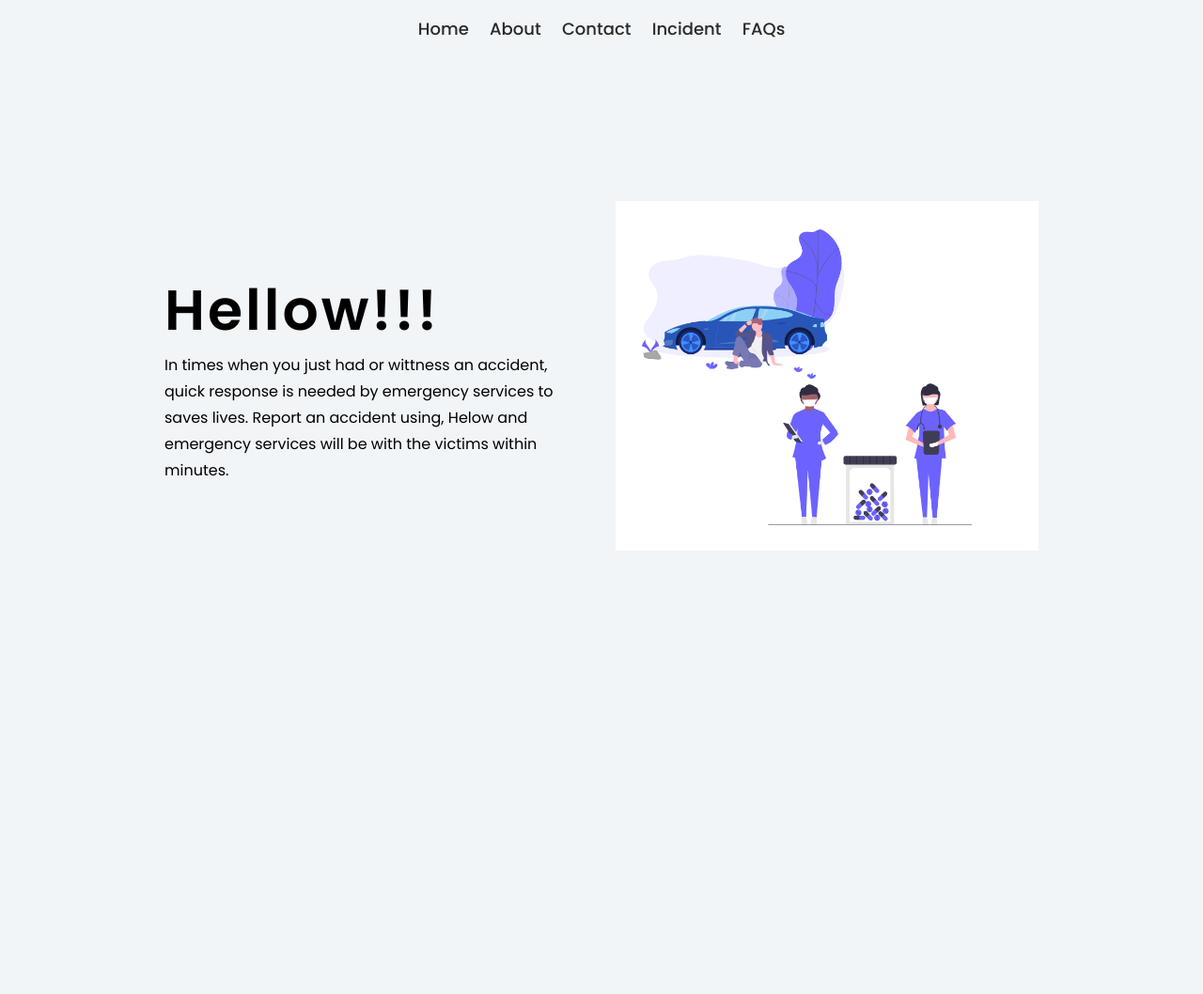
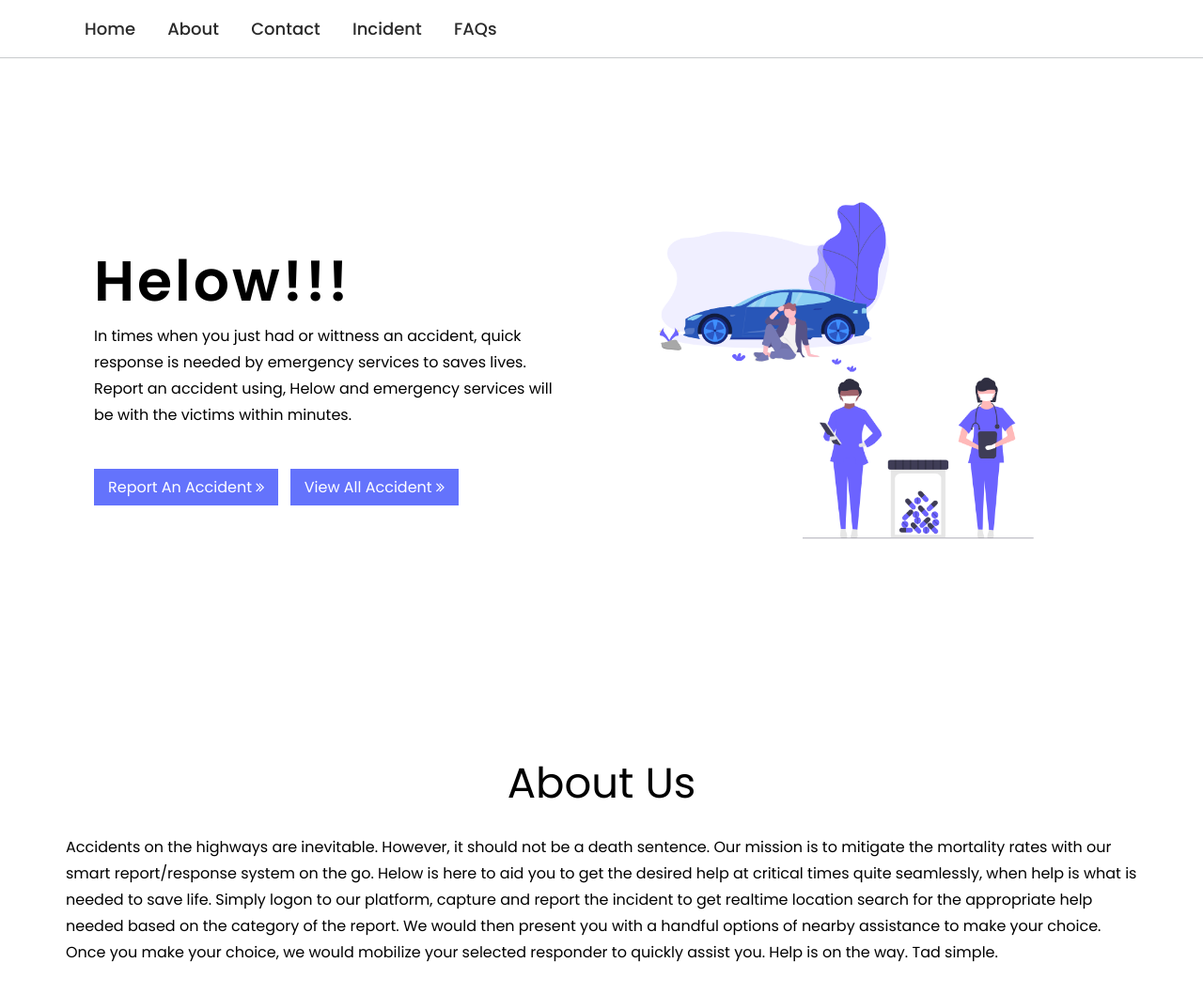
Before and after one commit to khareemah/sdg, a plain HTML site: page index.html in a window 1280 px wide. Shown: the whole page at 94% size. Before the commit the page ends 800 px from the top, so only its background shows below. Drawn offline with Linux system fonts and the light colour scheme.

Commit message:
add about section

```diff
--- a/index.html
+++ b/index.html
@@ -5,6 +5,7 @@
     <meta name="viewport" content="width=device-width, initial-scale=1.0" />
     <meta http-equiv="X-UA-Compatible" content="ie=edge" />
     <title>Helow</title>
+     <link rel="stylesheet" href="https://cdnjs.cloudflare.com/ajax/libs/font-awesome/4.7.0/css/font-awesome.min.css">
     <link rel="stylesheet" href="style.css" />
   </head>
   <body>
@@ -14,11 +15,11 @@
         <div class="row">
           <nav class="topnav">
             <ul>
-              <li><a href="#">Home</a></li>
-              <li><a href="#">About</a></li>
-              <li><a href="#">Contact</a></li>
-              <li><a href="#">Incident</a></li>
-              <li><a href="#">FAQs</a></li>
+              <li><a href="#home">Home</a></li>
+              <li><a href="#about">About</a></li>
+              <li><a href="#contacts">Contact</a></li>
+              <li><a href="#incident">Incident</a></li>
+              <li><a href="#faq">FAQs</a></li>
             </ul>
           </nav>
         </div>
@@ -27,16 +28,23 @@
     <!-- header ends -->
 
     <!-- home starts -->
-    <section class="home">
+    <section class="home" id="home">
       <div class="container">
         <div class="row">
           <article class="home-text">
-            <h1>Hellow!!!</h1>
+            <h1>Helow!!!</h1>
             <p>
               In times when you just had or wittness an accident, quick response
               is needed by emergency services to saves lives. Report an accident
               using, Helow and emergency services will be with the victims
               within minutes.
+
+              <div class="links-container">
+                <a href="#">report an accident
+                  <i class="fa fa-angle-double-right"></i></a>
+                <a href="#">view all accident
+                  <i class="fa fa-angle-double-right"></i></a>
+              </div>
             </p>
           </article>
           <article class="home-img">
@@ -46,6 +54,24 @@
       </div>
     </section>
     <!-- home ends -->
+
+    <!-- about section starts -->
+    <section class="about" id="about">
+      <div class="container">
+        <h2 class="section-title">About Us</h2>
+        <p>
+          Accidents on the highways are inevitable. However, it should not be a death sentence. Our mission is to mitigate the
+          mortality rates with our smart report/response system on the go. Helow is here to aid you to get the desired help at
+          critical times quite seamlessly, when help is what is needed to save life. Simply logon to our platform, capture and
+          report the incident to get realtime location search for the appropriate help needed based on the category of the
+          report.
+          We would then present you with a handful options of nearby assistance to make your choice. Once you make your choice,
+          we
+          would mobilize your selected responder to quickly assist you. Help is on the way. Tad simple.
+        </p>
+      </div>
+    </section>
+    <!-- about-section ends -->
     <script src="app.js"></script>
   </body>
 </html>
--- a/style.css
+++ b/style.css
@@ -4,17 +4,28 @@
   padding: 0;
   box-sizing: border-box;
 }
-
+html {
+  scroll-behavior: smooth;
+}
 body {
-  background-color: hsl(210, 36%, 96%);
+  background-color: #ffffff;
   font-family: "Poppins", sans-serif;
 }
 .container {
-  max-width: 1000px;
+  max-width: 1140px;
   margin: auto;
 }
 a {
   text-decoration: none;
+}
+p {
+  line-height: 28px;
+}
+.section-title {
+  font-weight: 400;
+  font-size: 45px;
+  text-align: center;
+  margin-bottom: 20px;
 }
 .row {
   display: flex;
@@ -25,9 +36,9 @@ a {
 .header {
   position: absolute;
   width: 100%;
+  border-bottom: 1px solid #c8cacc;
 }
 .header .row {
-  justify-content: center;
   padding: 10px 5px;
 }
 .topnav ul {
@@ -40,25 +51,25 @@ a {
 .topnav ul li a {
   color: #2a2a2a;
   font-size: 18px;
-  padding: 7px 9px;
+  padding: 7px 15px;
   display: block;
   font-weight: 500;
   transition: 0.5s ease all;
 }
 .topnav ul li a:hover {
-  color: hsl(205, 90%, 70%);
+  color: hsl(234, 96%, 69%);
 }
-/* home section */
+/* header ends */
 
+/* home section starts */
 .home .row {
-  padding: 40px 20px;
   min-height: 100vh;
   align-items: center;
 }
 .home .row .home-text,
 .home .row .home-img {
   width: 50%;
-  padding: 15px;
+  padding: 15px 30px 30px;
 }
 .home-text h1 {
   font-size: 60px;
@@ -67,10 +78,30 @@ a {
 }
 .home-text p {
   max-width: 500px;
-  line-height: 28px;
 }
 .home-img img {
   width: 100%;
   margin: 30px auto;
   display: block;
 }
+.home .links-container {
+  margin-top: 50px;
+}
+.links-container a {
+  background-color: hsl(234, 96%, 69%);
+  color: white;
+  text-transform: capitalize;
+  padding: 8px 15px;
+  margin-right: 8px;
+  transition: 0.3s ease all;
+}
+.links-container a:hover {
+  background-color: hsl(234, 90%, 40%);
+}
+/* home section ends */
+
+/* about section starts */
+.about {
+  padding: 0 30px 30px;
+}
+/* about section ends */
```
Also changed, not shown: angle-double-right-solid.svg (added).
